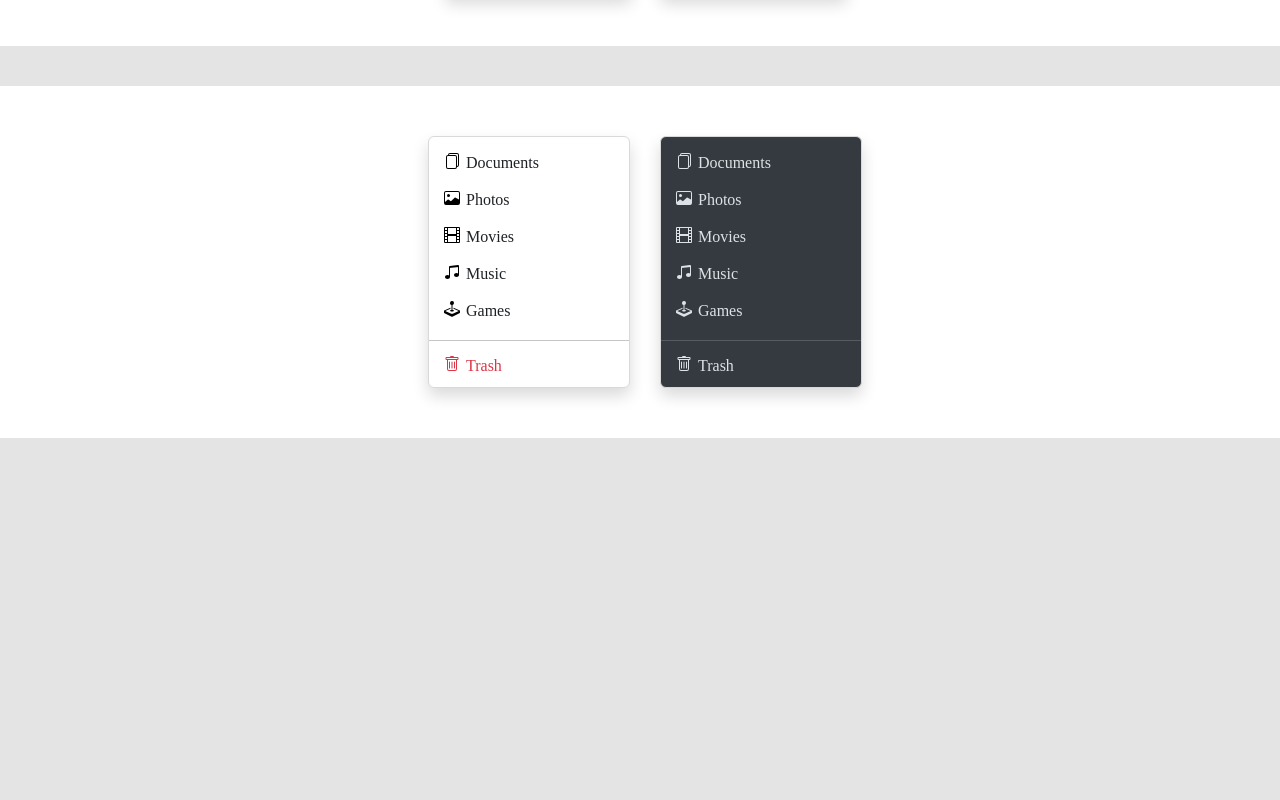
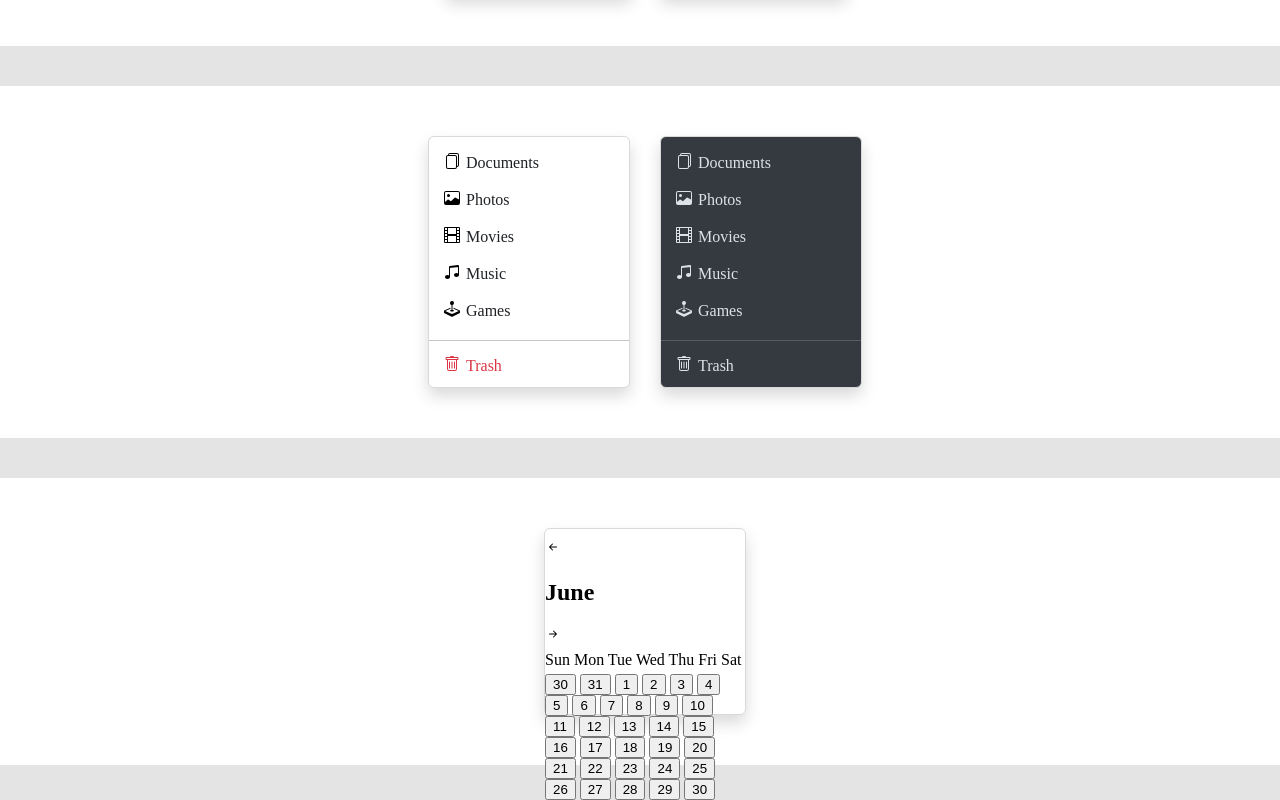
Before and after one commit to eemansayed/dropdown-bootstrap, a plain HTML site: page index.html in a window 1280 px wide. Shown: the part 573-1373 px from the top of the page. Before the commit the page ends 1011 px from the top, so only its background shows below. Drawn offline with Linux system fonts and the light colour scheme.

Commit message:
add styles

```diff
--- a/index.html
+++ b/index.html
@@ -401,6 +401,92 @@
       </div>
     </section>
 
+    <section class="dropdown-section calendar">
+      <div class="container">
+        <div class="top">
+          <div class="dropdown">
+            <div class="items">
+              <div class="title">
+                <svg
+                  xmlns="http://www.w3.org/2000/svg"
+                  width="16"
+                  height="16"
+                  fill="currentColor"
+                  class="bi bi-arrow-left-short"
+                  viewBox="0 0 16 16"
+                >
+                  <path
+                    fill-rule="evenodd"
+                    d="M12 8a.5.5 0 0 1-.5.5H5.707l2.147 2.146a.5.5 0 0 1-.708.708l-3-3a.5.5 0 0 1 0-.708l3-3a.5.5 0 1 1 .708.708L5.707 7.5H11.5a.5.5 0 0 1 .5.5z"
+                  />
+                </svg>
+                <h1>June</h1>
+
+                <svg
+                  xmlns="http://www.w3.org/2000/svg"
+                  width="16"
+                  height="16"
+                  fill="currentColor"
+                  class="bi bi-arrow-right-short"
+                  viewBox="0 0 16 16"
+                >
+                  <path
+                    fill-rule="evenodd"
+                    d="M4 8a.5.5 0 0 1 .5-.5h5.793L8.146 5.354a.5.5 0 1 1 .708-.708l3 3a.5.5 0 0 1 0 .708l-3 3a.5.5 0 0 1-.708-.708L10.293 8.5H4.5A.5.5 0 0 1 4 8z"
+                  />
+                </svg>
+              </div>
+
+              <div class="week-days">
+                <span>Sun</span>
+                <span>Mon</span>
+                <span>Tue</span>
+                <span>Wed</span>
+                <span>Thu</span>
+                <span>Fri</span>
+                <span>Sat</span>
+              </div>
+
+              <div class="calendar-days">
+                <button class="calendar-btn grey">30</button>
+                <button class="calendar-btn grey">31</button>
+                <button class="calendar-btn">1</button>
+                <button class="calendar-btn">2</button>
+                <button class="calendar-btn">3</button>
+                <button class="calendar-btn">4</button>
+                <button class="calendar-btn">5</button>
+                <button class="calendar-btn">6</button>
+                <button class="calendar-btn">7</button>
+                <button class="calendar-btn">8</button>
+                <button class="calendar-btn">9</button>
+                <button class="calendar-btn">10</button>
+                <button class="calendar-btn">11</button>
+                <button class="calendar-btn">12</button>
+                <button class="calendar-btn">13</button>
+                <button class="calendar-btn">14</button>
+                <button class="calendar-btn">15</button>
+                <button class="calendar-btn">16</button>
+                <button class="calendar-btn">17</button>
+                <button class="calendar-btn">18</button>
+                <button class="calendar-btn">19</button>
+                <button class="calendar-btn">20</button>
+                <button class="calendar-btn">21</button>
+                <button class="calendar-btn">22</button>
+                <button class="calendar-btn">23</button>
+                <button class="calendar-btn">24</button>
+                <button class="calendar-btn">25</button>
+                <button class="calendar-btn">26</button>
+                <button class="calendar-btn">27</button>
+                <button class="calendar-btn">28</button>
+                <button class="calendar-btn">29</button>
+                <button class="calendar-btn">30</button>
+              </div>
+            </div>
+          </div>
+        </div>
+      </div>
+    </section>
+
     <script type="text/javascript" src="script.js"></script>
   </body>
 </html>
--- a/style.scss
+++ b/style.scss
@@ -328,6 +328,17 @@ body {
   }
 }
 
+.dropdown-section.calendar {
+  .container {
+    .top {
+      .dropdown {
+        .items {
+        }
+      }
+    }
+  }
+}
+
 @media (min-width: 800px) {
   .dropdown-section {
     .container {
```
Also changed, not shown: 1 other file.
